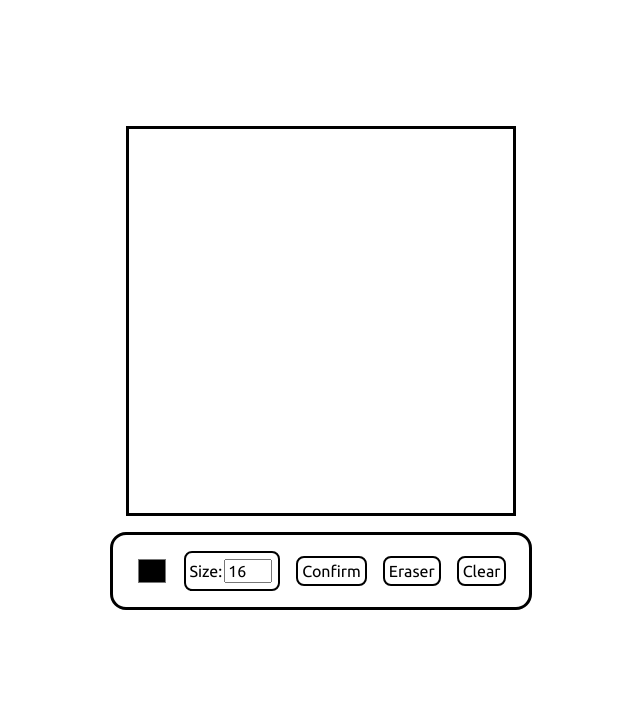
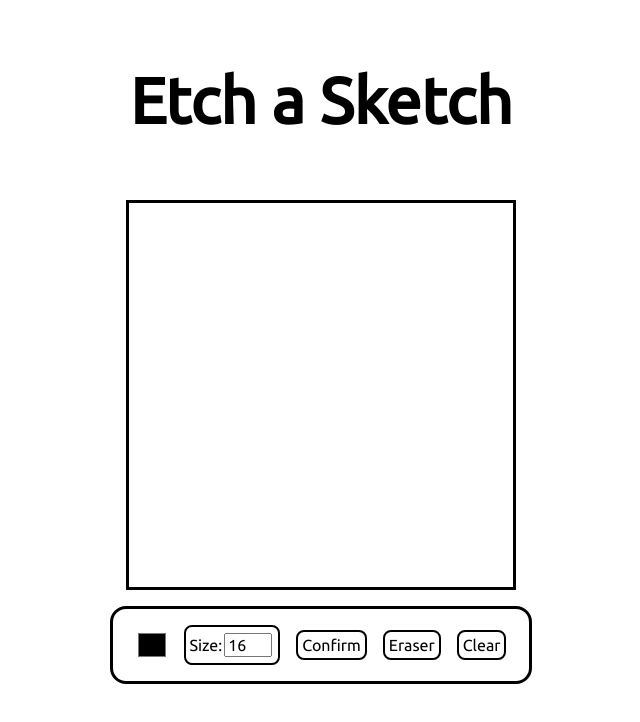
Before and after one commit to JSamuel38/Etch-a-Sketch, a plain HTML site: page index.html in a window 1280 px wide. Shown: the whole page, without its empty margins (319-959 px from the left). Drawn offline with Linux system fonts and the light colour scheme.

Commit message:
Add heading and style to it

```diff
--- a/index.html
+++ b/index.html
@@ -10,6 +10,7 @@
     <script src="main.js" defer></script>
   </head>
   <body>
+    <h1>Etch a Sketch</h1>
     <div class="container"></div>
     <div class="settings">
     </div>
--- a/style.css
+++ b/style.css
@@ -1,6 +1,12 @@
 	* {
 		font-family: 'Ubuntu', sans-serif;
 		font-size: 1rem;
+	}
+
+	h1 {
+		font-size: 4rem;
+		text-align: center;
+		margin-top: 5%;
 	}
 
 	.container {
@@ -9,7 +15,7 @@
 	flex-wrap: wrap;
 	height: 24rem;
 	margin: auto;
-	margin-top: 10%;
+	margin-top: 5%;
 	width: 24rem;
 }
 
```
